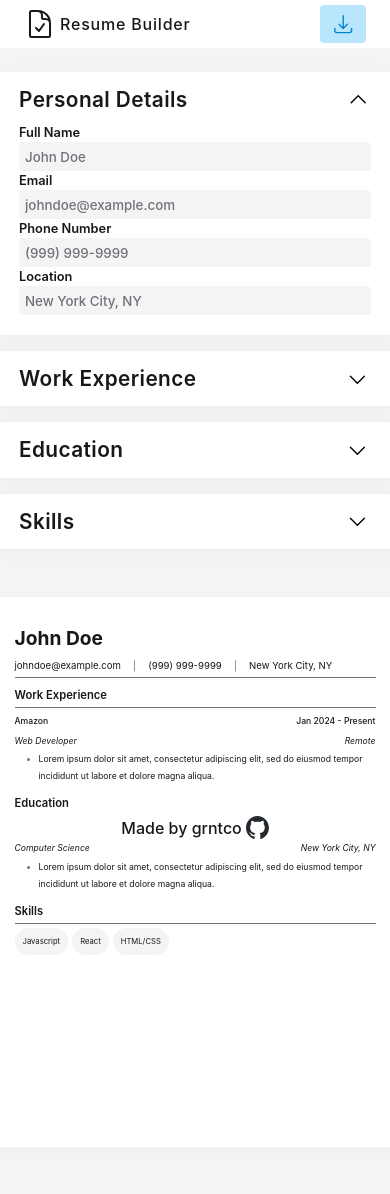
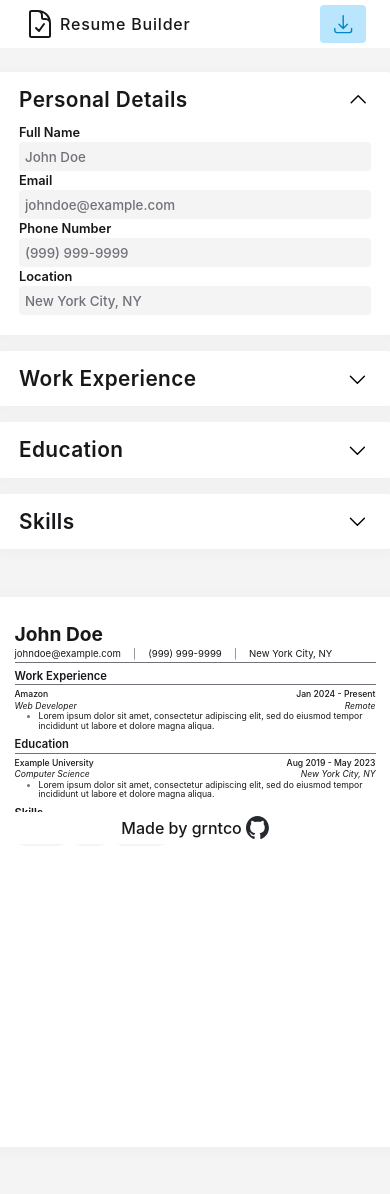
Before and after one commit to grntco/resume-builder, a React (Vite) app: page / in a window 390 px wide. Shown: the top 1194 px of the page. Built offline with nearby package versions, Linux system fonts and the light colour scheme.

Commit message:
added mediaQueries.css

```diff
--- a/src/components/MainContent.jsx
+++ b/src/components/MainContent.jsx
@@ -3,6 +3,7 @@
 import { Resume } from './resume/Resume';
 import { useState } from 'react';
 import { resumeData } from '../resumeData';
+import '../styles/mediaQueries.css'
 
 export function MainContent() {
     const [updatedData, setUpdatedData] = useState(resumeData);
--- a/src/components/resume/Resume.jsx
+++ b/src/components/resume/Resume.jsx
@@ -1,4 +1,5 @@
 import '../../styles/Resume.css'
+import '../../styles/mediaQueries.css'
 import { ResumeExperience } from './ResumeExperience'
 
 export function Resume({ data }) {
@@ -6,10 +7,10 @@
         <div className="resume" id="resume">
             <div className="resume__section">
                 <h2 className="resume__name">{data[0].fieldsets[0][0].value}</h2>
-                <ul className="resume__contact-info-container">
-                    <li className="email">{data[0].fieldsets[0][1].value}</li>
-                    <li className="phone-number">{data[0].fieldsets[0][2].value}</li>
-                    <li className="location">{data[0].fieldsets[0][3].value}</li>
+                <ul className="resume__contact-info">
+                    <li>{data[0].fieldsets[0][1].value}</li>
+                    <li>{data[0].fieldsets[0][2].value}</li>
+                    <li>{data[0].fieldsets[0][3].value}</li>
                 </ul>
             </div>
             <div className="resume__section">
--- a/src/styles/App.css
+++ b/src/styles/App.css
@@ -65,13 +65,3 @@
   justify-content: center;
   padding: 24px;
 }
-
-/* move media to sep file */
-
-@media (max-width: 946px) {
-  .main-content {
-    flex-direction: column;
-    align-items: center;
-    height: 100%;
-  }
-}
--- a/src/styles/Resume.css
+++ b/src/styles/Resume.css
@@ -5,12 +5,12 @@
     height: calc(80px * 11);
     width: calc(80px * 8.5);
     padding: 32px;
+    font-size: 1rem;
+    line-height: 1.2em;
     background-color: var(--primary-bg-color);
     -webkit-box-shadow: 2px 2px 12px 4px rgba(240,240,240,1);
     -moz-box-shadow: 2px 2px 12px 4px rgba(240,240,240,1);
     box-shadow: 2px 2px 12px 4px rgba(240,240,240,1);
-    line-height: 1.2rem;
-    font-size: 1rem;
 }
 
 .resume__section {
@@ -37,29 +37,17 @@
     font-size: 2em;
 }
 
-/* Personal Details */
-.resume__contact-info-container {
-    display: flex;
-}
-
-.resume__contact-info-container {
+.resume__contact-info {
     display: flex;
     gap: 12px;
-}
-
-.resume__contact-info-container li {
     list-style: none;
 }
 
-.resume__contact-info-container li:first-child:after,
-.resume__contact-info-container li:nth-child(2):after {
+.resume__contact-info li:nth-child(-n+2):after {
     content: "|";
     padding-left: 12px;
     color: var(--secondary-txt-color);
 }
-
-/* Sections */
-
 
 .resume__experience-container {
     font-size: 0.9em;
@@ -80,7 +68,7 @@
 }
 
 .resume__responsibilities-container {
-    line-height: 1.1rem;
+    line-height: 1.1em;
     padding-left: 24px;
 }
 
@@ -102,19 +90,3 @@
     border-radius: 24px;
     background-color: var(--secondary-bg-color);
 }
-
-@media (max-width: 1200px) {
-    .resume {
-        height: calc(60px * 11);
-        width: calc(60px * 8.5);
-        font-size: 0.8rem;
-    }
-}
-
-@media (max-width: 572px) {
-    .resume {
-        height: calc(50px * 11);
-        width: calc(50px * 8.5);
-        font-size: 0.6rem;
-    }
-}
--- /dev/null
+++ b/src/styles/mediaQueries.css
@@ -0,0 +1,23 @@
+@media (max-width: 946px) {
+    .main-content {
+      flex-direction: column;
+      align-items: center;
+      height: 100%;
+    }
+  }
+
+@media (max-width: 1200px) {
+    .resume {
+        height: calc(60px * 11);
+        width: calc(60px * 8.5);
+        font-size: 0.8rem;
+    }
+}
+
+@media (max-width: 572px) {
+    .resume {
+        height: calc(50px * 11);
+        width: calc(50px * 8.5);
+        font-size: 0.6rem;
+    }
+}
```
